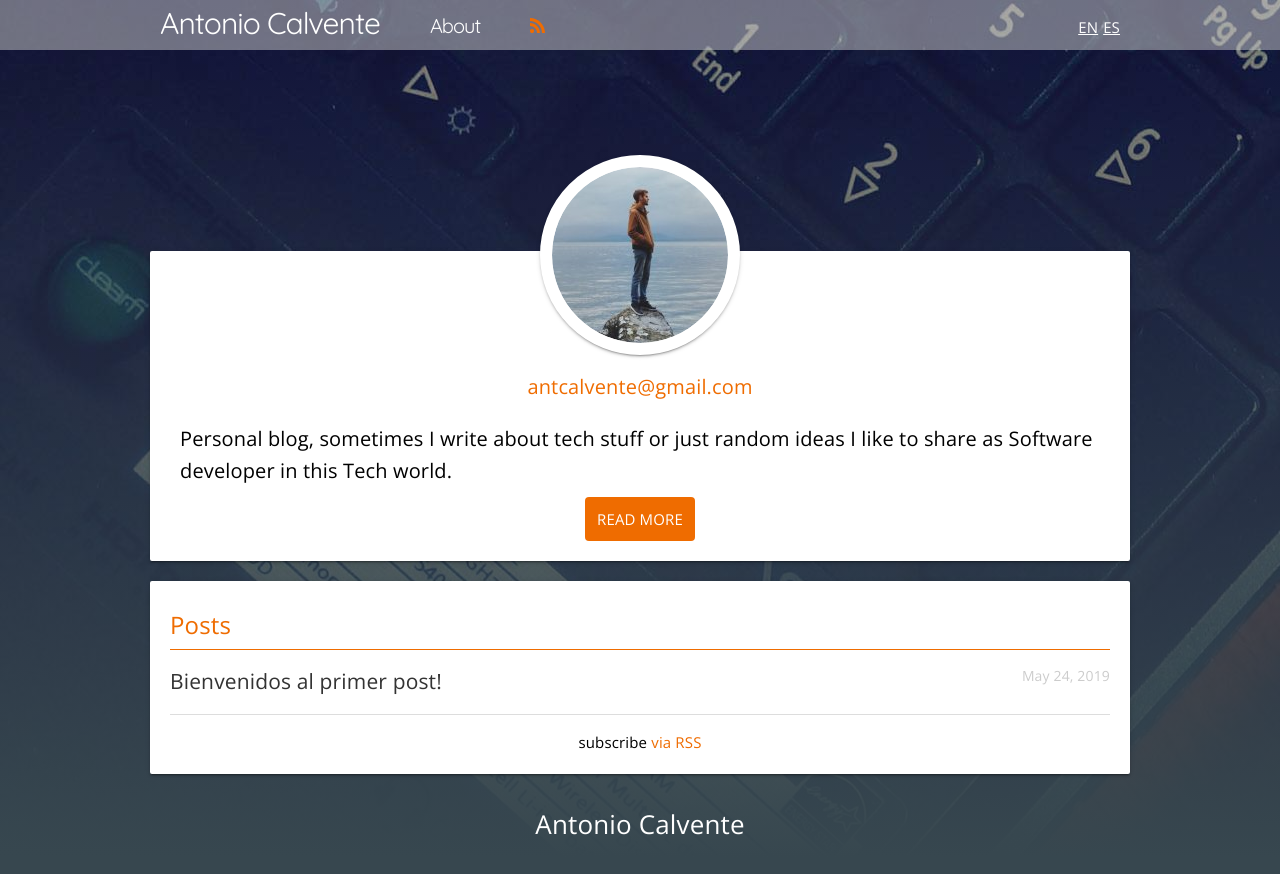
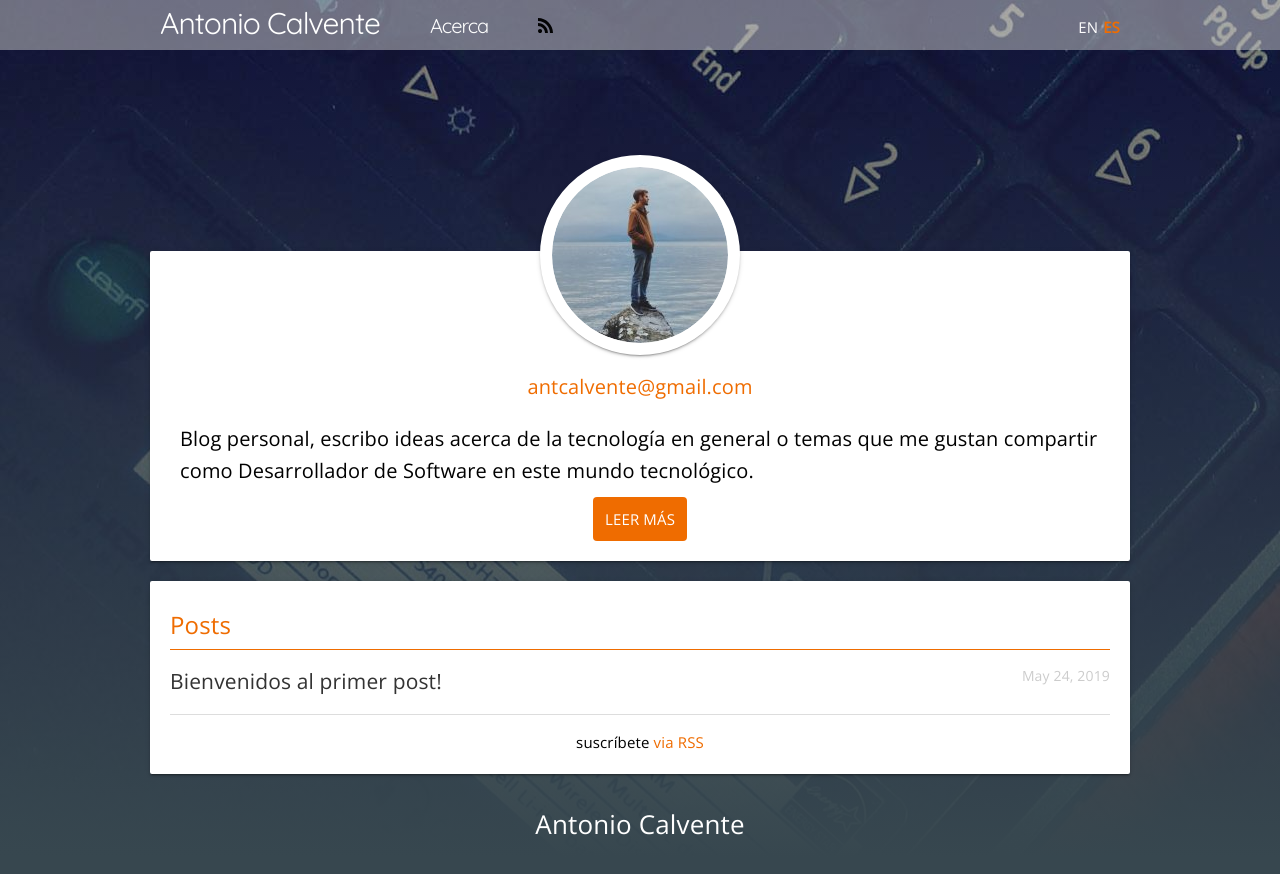
Before and after one commit to antcalvente/antcalvente.github.io, a Jekyll site: the page built from indice.html, in a window 1280 px wide. Shown: the top 874 px of the page. Built offline with Jekyll 4.4.1, drawn with Linux system fonts in a browser that asks for light colours.

Commit message:
Add support of languages for main pages and feed. Correction of css in header

```diff
--- a/_config.yml
+++ b/_config.yml
@@ -3,7 +3,10 @@ title: Antonio Calvente
 email: antcalvente@gmail.com
 description:  Personal blog, sometimes I write about tech stuff or just random
               ideas I like to share as Software developer in this Tech world.
+description_es: Blog personal, escribo ideas acerca de la tecnología en general o temas que
+              me gustan compartir como Desarrollador de Software en este mundo tecnológico.
 baseurl: "" # the subpath of your site, e.g. /blog
+baseurl_es: "/indice.html"
 url: "http://antcalvente.github.io" # the base hostname & protocol for your site
 twitter_username: antcalvente
 github_username:  antcalvente
--- a/_includes/header.html
+++ b/_includes/header.html
@@ -2,12 +2,33 @@
   <div class="header-bar">
     <div class="header-bar-content">
       <h2 class="header-title">{{ site.title }}</h2>
-      <h2 class="header-subtitle"><a href="/about.html" class="header-about">About</a></h2>
-      <h2 class="header-subtitle"><a href="/feed.xml" class="header-rss"></a></h2>
+      <h2 class="header-subtitle">
+        {% if page.lang == "en" %}
+          <a href="/about/" class="header-about">About</a>
+        {% else %}
+          <a href="/acerca/" class="header-about">Acerca</a>
+        {% endif %}
+      </h2>
+      <h2 class="header-subtitle">
+        {% if page.lang == "en" %}
+          <a href="/feed.xml">
+        {% else %}
+          <a href="/feed_es.xml">
+        {% endif %}
+          <svg viewBox="0 0 24 24" xmlns="http://www.w3.org/2000/svg" class="header-rss">
+            <path d="M19.199 24C19.199 13.467 10.533 4.8 0 4.8V0c13.165 0 24 10.835 24 24h-4.801zM3.291 17.415c1.814 0 3.293 1.479 3.293 3.295 0 1.813-1.485 3.29-3.301 3.29C1.47 24 0 22.526 0 20.71s1.475-3.294 3.291-3.295zM15.909 24h-4.665c0-6.169-5.075-11.245-11.244-11.245V8.09c8.727 0 15.909 7.184 15.909 15.91z"></path>
+          </svg>
+        </a>
+      </h2>
       <div class="language-selector">
         <ul>
-          <li><a href="/index.html">EN</a></li>
-          <li><a href="/indice.html">ES</a></li>
+          {% if page.lang == "en" %}
+            <li><a href="/index.html" class="selected-language">EN</a></li>
+            <li><a href="/indice.html">ES</a></li>
+          {% else %}
+            <li><a href="/index.html">EN</a></li>
+            <li><a href="/indice.html" class="selected-language">ES</a></li>
+          {% endif %}
         </ul>
       </div>
     </div>
@@ -16,7 +37,11 @@
   <div class="wrapper"></div>
 
   <div class="header-badge">
-    <a href="{{ site.baseurl }}/">
+    {% if page.lang == "en" %}
+      <a href="{{ site.baseurl }}/">
+    {% else %}
+        <a href="{{ site.baseurl_es }}/">
+    {% endif %}
         <img src="/assets/headshot.jpg" />
     </a>
   </div>
--- a/css/main.scss
+++ b/css/main.scss
@@ -132,15 +132,20 @@ $anim-speed: 0.3s;
         }
 
         a:hover {
-          text-decoration: underline;
+          color: $brand-color;
         }
       }
 
       .header-rss {
         width: 15px;
         height: 15px;
-        background: url("../assets/rss.svg") center center no-repeat;
+        //background: url("../assets/rss.svg") center center no-repeat;
         display: inline-block;
+        fill: $grey-color-dark;
+
+        &:hover {
+          fill: $brand-color;
+        }
       }
 
       .language-selector {
@@ -150,11 +155,18 @@ $anim-speed: 0.3s;
           display: block;
           margin-left: 5px;
           float: left;
+
+          a {
+            color: $grey-color-light;
+            text-decoration: none;
+          }
         }
-      }
 
-      .language-selector ul li a {
-        color: $grey-color-light;
+        .selected-language {
+          color: $brand-color;
+          font-weight: bold;
+          cursor: default;
+        }
       }
     }
   }
--- a/feed.xml
+++ b/feed.xml
@@ -1,5 +1,6 @@
 ---
 layout: null
+lang: en
 ---
 <?xml version="1.0" encoding="UTF-8"?>
 <rss version="2.0" xmlns:atom="http://www.w3.org/2005/Atom">
@@ -11,7 +12,8 @@ layout: null
     <pubDate>{{ site.time | date_to_rfc822 }}</pubDate>
     <lastBuildDate>{{ site.time | date_to_rfc822 }}</lastBuildDate>
     <generator>Jekyll v{{ jekyll.version }}</generator>
-    {% for post in site.posts limit:10 %}
+    {% assign posts=site.posts | where:"lang", page.lang %}
+    {% for post in posts limit:10 %}
       <item>
         <title>{{ post.title | xml_escape }}</title>
         <description>{{ post.content | xml_escape }}</description>
--- a/index.html
+++ b/index.html
@@ -26,5 +26,4 @@ lang: en
     <p class="rss-subscribe">subscribe <a href="{{ "/feed.xml" | prepend: site.baseurl }}">via RSS</a></p>
     </div>
   </div>
-
 </div>
--- a/indice.html
+++ b/indice.html
@@ -7,8 +7,8 @@ lang: es
 <div class="home">
     <div class="top card">
         <a class="email" href="mailto:{{site.email}}">{{site.email}}</a>
-        <p class="description">{{ site.description }}</p>
-        <a href="about" class="btn">Read More</a>
+        <p class="description">{{ site.description_es }}</p>
+        <a href="acerca" class="btn">Leer más</a>
     </div>
     <div class="posts card">
         <div class="card-content white-text">
@@ -23,7 +23,7 @@ lang: es
                 {% endfor %}
             </ul>
 
-            <p class="rss-subscribe">subscribe <a href="{{ "/feed.xml" | prepend: site.baseurl }}">via RSS</a></p>
+            <p class="rss-subscribe">suscríbete <a href="{{ "/feed_es.xml" | prepend: site.baseurl }}">via RSS</a></p>
         </div>
     </div>
 
```
Also changed, not shown: about.md (+1 -0 lines), acerca.md (added, +8 -0 lines), feed_es.xml (added, +32 -0 lines). Lines whose indentation alone changed are shown as unchanged.
